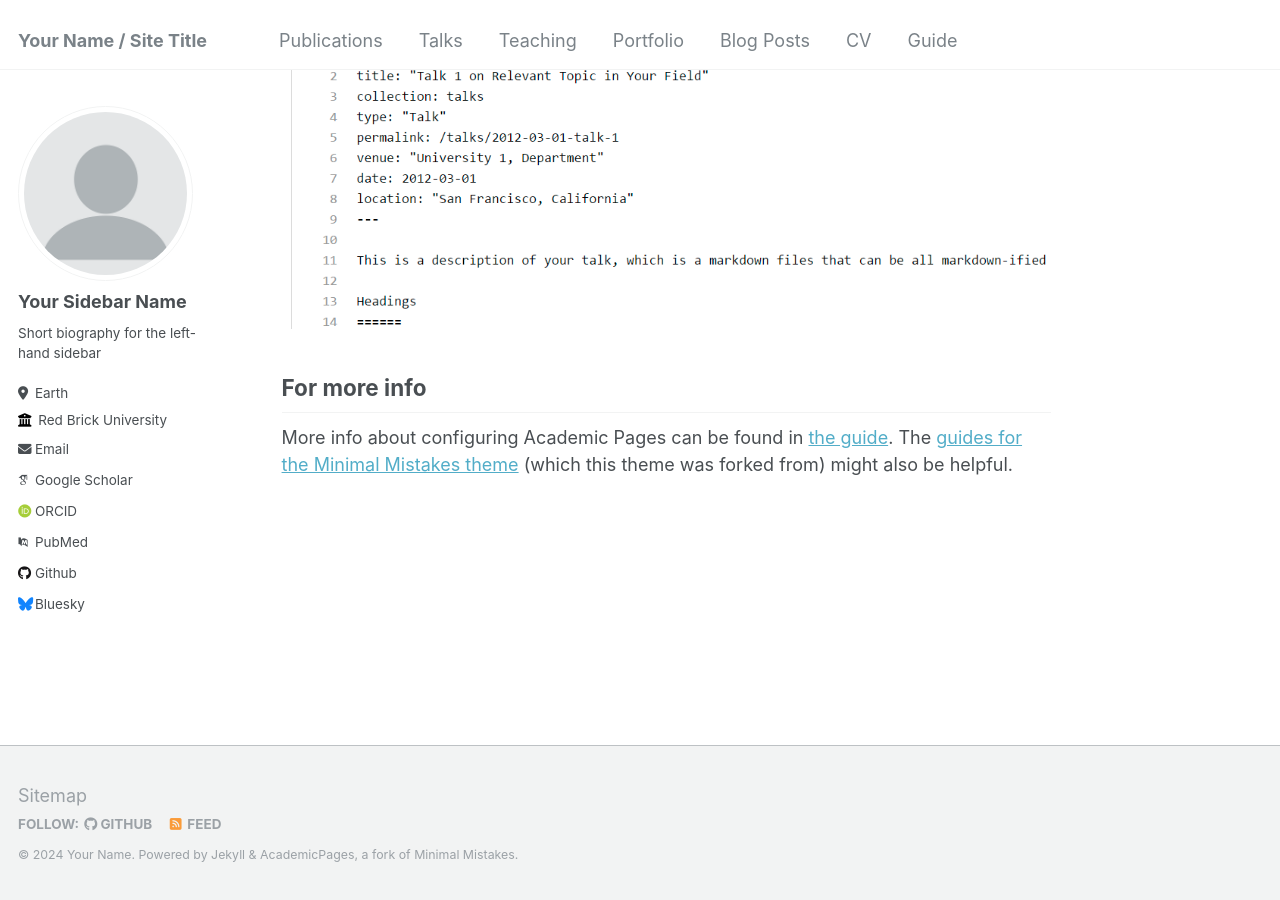
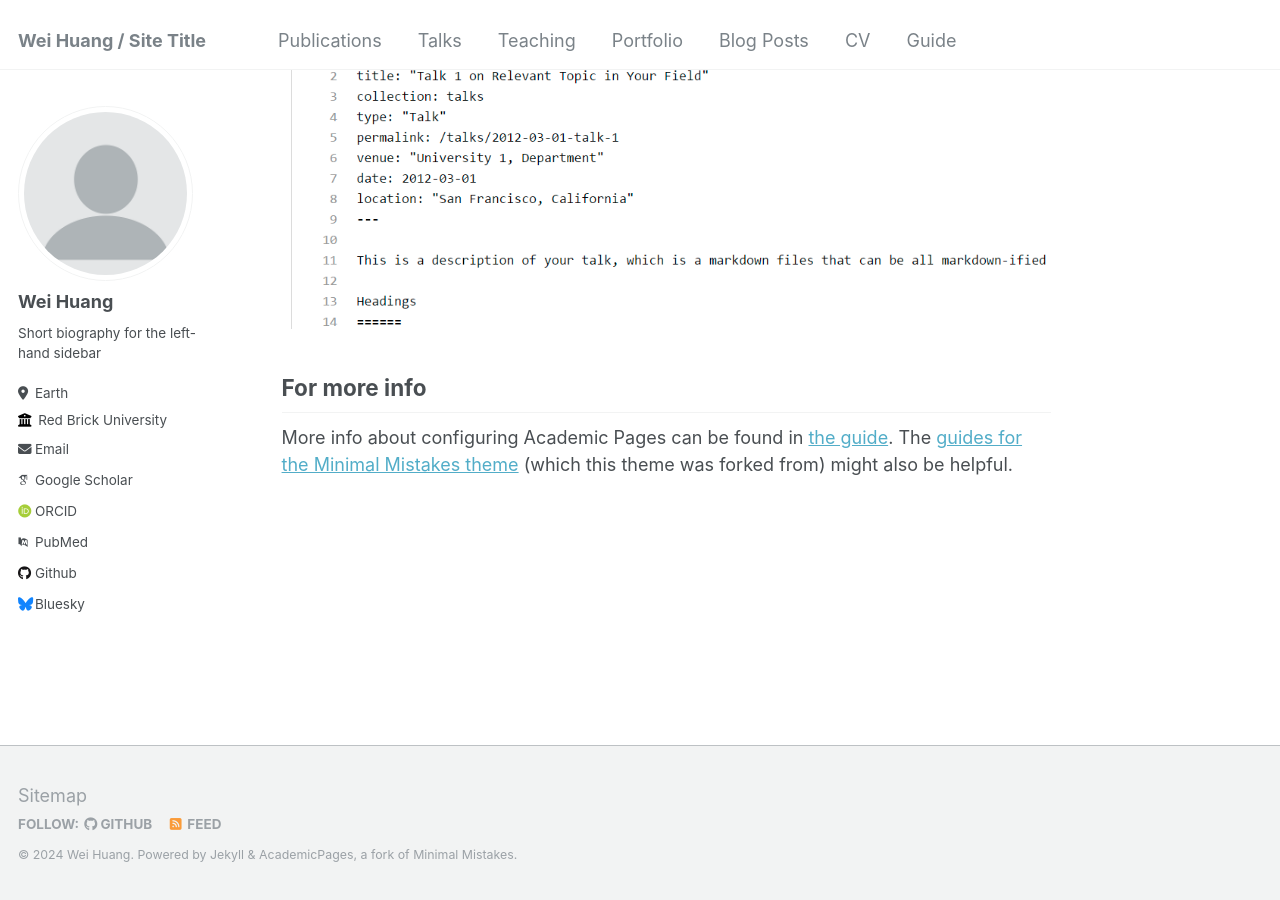
Before and after one commit to huang96169/huang96169.github.io, a Jekyll site: the page built from _pages/about.md, in a window 1280 px wide and 900 px high, scrolled down 2660 px. Built offline with Jekyll 4.4.1, drawn with Linux system fonts in a browser that asks for light colours; some web fonts are replaced.

Commit message:
eidt config

```diff
--- a/_config.yml
+++ b/_config.yml
@@ -8,13 +8,13 @@
 
 # Basic Site Settings
 locale                   : "en-US"
-title                    : "Your Name / Site Title"
+title                    : "Wei Huang / Site Title"
 title_separator          : "-"
-name                     : &name "Your Name"
+name                     : &name "Wei Huang"
 description              : &description "personal description"
-url                      : https://academicpages.github.io # the base hostname & protocol for your site e.g. "https://mmistakes.github.io"
+url                      : https://huang96169.github.io # the base hostname & protocol for your site e.g. "https://mmistakes.github.io"
 baseurl                  : "" # the subpath of your site, e.g. "/blog"
-repository               : "academicpages/academicpages.github.io"
+repository               : "huang96169/huang96169.github.io"
 
 # Site Author - The following control what appear as part of the author content on the side bar.
 #               If a field is blank the icon and link will not appear, otherwise it will be shown.
@@ -22,7 +22,7 @@ repository               : "academicpages/academicpages.github.io"
 author:
   # Biographic information
   avatar           : "profile.png"
-  name             : "Your Sidebar Name"
+  name             : "Wei Huang"
   pronouns         : # example: "she/her"
   bio              : "Short biography for the left-hand sidebar"
   location         : "Earth"
@@ -42,7 +42,7 @@ author:
   bitbucket        : # Username - Update with your username on the site
   codepen          : # Username
   dribbble         : # Username
-  github           : "academicpages"
+  github           : "huang96169"
   kaggle           : # Username
   stackoverflow    : # User number or user number and name (i.e., use "1" or "1/jeff-atwood")
 
```
